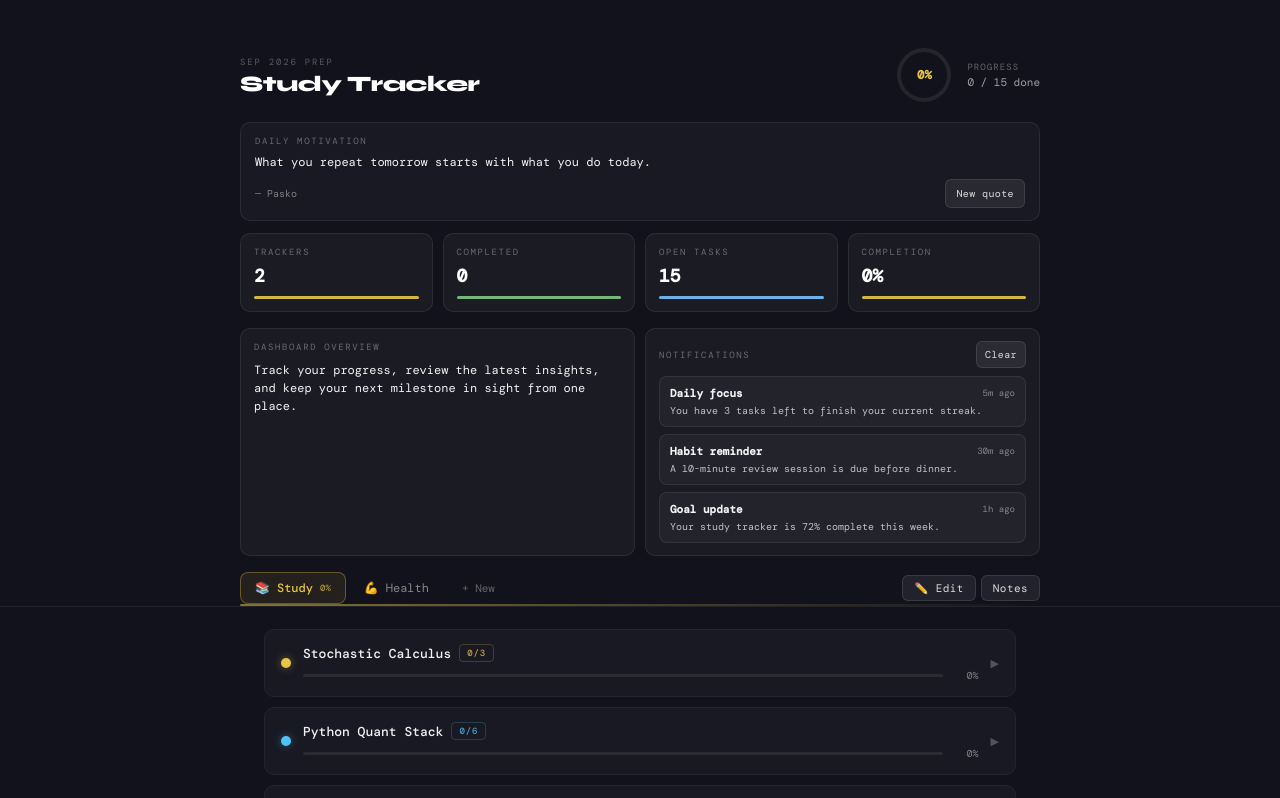
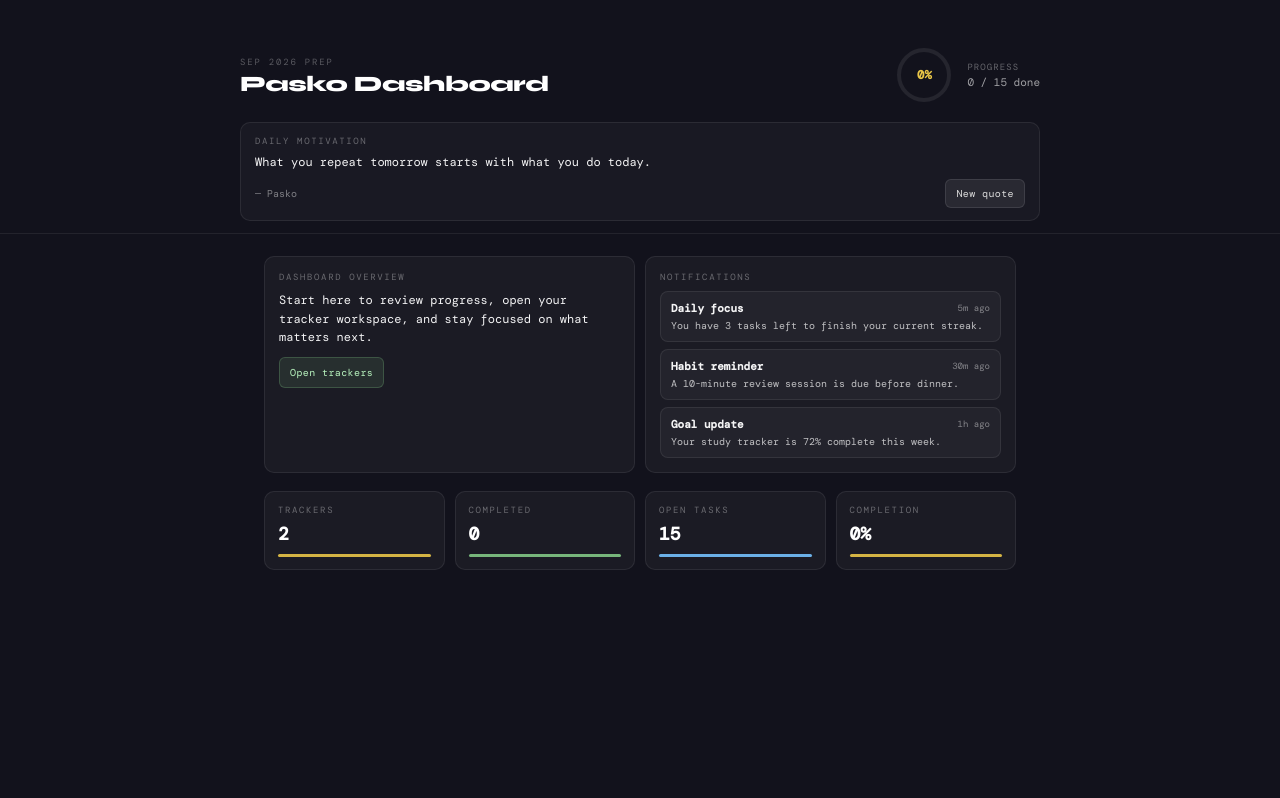
Before and after one commit to devrajAroy/personaltracker, a React (Vite) app: page / in a window 1280 px wide. Shown: the top 798 px of the page. Built offline with nearby package versions, Linux system fonts and the light colour scheme; a web font is replaced by a local one.

Commit message:
Make dashboard the default landing view

```diff
--- a/src/PersonalProject.jsx
+++ b/src/PersonalProject.jsx
@@ -157,6 +157,7 @@ export default function App() {
   const [showIosInstallHint, setShowIosInstallHint] = useState(false);
   const [isIos, setIsIos] = useState(false);
   const [isStandalone, setIsStandalone] = useState(false);
+  const [viewMode, setViewMode] = useState("dashboard");
   const [motivationQuote, setMotivationQuote] = useState(() =>
     MOTIVATION_QUOTES[Math.floor(Math.random() * MOTIVATION_QUOTES.length)]
   );
@@ -351,7 +352,7 @@ export default function App() {
           <div style={{display:"flex",alignItems:"center",justifyContent:"space-between",marginBottom:18,flexWrap:"wrap",gap:12}}>
             <div>
               <div style={{fontSize:9,letterSpacing:"0.2em",color:"rgba(255,255,255,0.3)",marginBottom:5,textTransform:"uppercase"}}>Sep 2026 Prep</div>
-              <h1 style={{fontFamily:"'Syne',sans-serif",fontSize:22,fontWeight:800,letterSpacing:"-0.02em",color:"#fff",lineHeight:1}}>{tracker.name} Tracker</h1>
+              <h1 style={{fontFamily:"'Syne',sans-serif",fontSize:22,fontWeight:800,letterSpacing:"-0.02em",color:"#fff",lineHeight:1}}>{viewMode === "dashboard" ? "Pasko Dashboard" : `${tracker.name} Tracker`}</h1>
             </div>
             <div style={{display:"flex",alignItems:"center",gap:14}}>
               <ProgressRing pct={overall} color={accent} size={58} stroke={4}/>
@@ -373,41 +374,9 @@ export default function App() {
             </div>
           </div>
 
-          <div style={{display:"grid",gridTemplateColumns:"repeat(auto-fit, minmax(180px, 1fr))",gap:10,marginBottom:16}}>
-            {overviewCards.map(card => (
-              <div key={card.label} style={{background:"rgba(255,255,255,0.04)",border:"1px solid rgba(255,255,255,0.08)",borderRadius:10,padding:"12px 13px"}}>
-                <div style={{fontSize:9,letterSpacing:"0.18em",textTransform:"uppercase",color:"rgba(255,255,255,0.35)"}}>{card.label}</div>
-                <div style={{fontSize:18,fontWeight:700,color:"#fff",marginTop:6}}>{card.value}</div>
-                <div style={{height:3,borderRadius:999,background:card.accent,marginTop:8,opacity:0.9}}/>
-              </div>
-            ))}
-          </div>
-
-          <div style={{display:"grid",gridTemplateColumns:"repeat(auto-fit, minmax(280px, 1fr))",gap:10,marginBottom:16}}>
-            <div style={{background:"rgba(255,255,255,0.04)",border:"1px solid rgba(255,255,255,0.08)",borderRadius:10,padding:"12px 13px"}}>
-              <div style={{fontSize:9,letterSpacing:"0.18em",textTransform:"uppercase",color:"rgba(255,255,255,0.35)",marginBottom:8}}>Dashboard overview</div>
-              <div style={{fontSize:12,color:"#f4f4f5",lineHeight:1.5}}>Track your progress, review the latest insights, and keep your next milestone in sight from one place.</div>
-            </div>
-            <div style={{background:"rgba(255,255,255,0.04)",border:"1px solid rgba(255,255,255,0.08)",borderRadius:10,padding:"12px 13px"}}>
-              <div style={{display:"flex",justifyContent:"space-between",alignItems:"center",marginBottom:8}}>
-                <div style={{fontSize:9,letterSpacing:"0.18em",textTransform:"uppercase",color:"rgba(255,255,255,0.35)"}}>Notifications</div>
-                <button className="ctrl-btn" onClick={()=>setNotifications([])} style={{padding:"6px 8px",fontSize:10}}>Clear</button>
-              </div>
-              <div style={{display:"flex",flexDirection:"column",gap:7}}>
-                {notifications.length===0 ? <div style={{fontSize:11,color:"rgba(255,255,255,0.35)"}}>No new notifications.</div> : notifications.map(item => (
-                  <button key={item.id} onClick={()=>setNotifications(p=>p.filter(n=>n.id!==item.id))} style={{textAlign:"left",background:"rgba(255,255,255,0.04)",border:"1px solid rgba(255,255,255,0.08)",borderRadius:8,padding:"9px 10px",color:"#f4f4f5",cursor:"pointer"}}>
-                    <div style={{display:"flex",justifyContent:"space-between",gap:8,alignItems:"center"}}>
-                      <strong style={{fontSize:11}}>{item.title}</strong>
-                      <span style={{fontSize:9,color:"rgba(255,255,255,0.45)"}}>{item.time}</span>
-                    </div>
-                    <div style={{fontSize:10,color:"rgba(255,255,255,0.72)",marginTop:4}}>{item.text}</div>
-                  </button>
-                ))}
-              </div>
-            </div>
-          </div>
-
           {/* Tracker tabs row */}
+          {viewMode === "trackers" && (
+            <>
               <div style={{display:"flex",gap:4,alignItems:"center",overflowX:"auto",paddingBottom:0}}>
                 <div style={{display:"flex",gap:3,flex:1,overflowX:"auto"}}>
                   {trackers.map((t,idx)=>(
@@ -430,21 +399,70 @@ export default function App() {
                 </div>
 
                 {/* Right controls */}
-            <div style={{display:"flex",gap:5,flexShrink:0,paddingLeft:8}}>
+                <div style={{display:"flex",gap:5,flexShrink:0,paddingLeft:8,flexWrap:"wrap",justifyContent:"flex-end"}}>
+                  <button className={`ctrl-btn ${viewMode === "dashboard" ? "active-edit" : ""}`} onClick={()=>{setViewMode("dashboard"); setExpanded(null);}}>
+                    Dashboard
+                  </button>
+                  <button className={`ctrl-btn ${viewMode === "trackers" ? "active-edit" : ""}`} onClick={()=>{setViewMode("trackers"); setExpanded(null);}}>
+                    Trackers
+                  </button>
+                  {viewMode === "trackers" && (
                     <button className={`ctrl-btn ${editMode?"active-edit":""}`} onClick={()=>setEditMode(e=>!e)}>
                       {editMode?"✓ Done":"✏️ Edit"}
                     </button>
+                  )}
                   <button className={`ctrl-btn ${showNotes?"active-edit":""}`} onClick={()=>setShowNotes(s=>!s)}>Notes</button>
                 </div>
               </div>
 
               {/* Active tracker underline */}
               <div style={{height:2,background:`linear-gradient(90deg, ${accent}88, transparent)`,borderRadius:2,marginTop:0}}/>
+            </>
+          )}
         </div>
       </div>
 
       {/* BODY */}
       <div style={{maxWidth:800,margin:"0 auto",padding:"22px 24px"}}>
+        {viewMode === "dashboard" ? (
+          <>
+            <div style={{display:"grid",gridTemplateColumns:"repeat(auto-fit, minmax(280px, 1fr))",gap:10,marginBottom:18}}>
+              <div style={{background:"rgba(255,255,255,0.04)",border:"1px solid rgba(255,255,255,0.08)",borderRadius:10,padding:"14px 14px"}}>
+                <div style={{fontSize:9,letterSpacing:"0.18em",textTransform:"uppercase",color:"rgba(255,255,255,0.35)",marginBottom:8}}>Dashboard overview</div>
+                <div style={{fontSize:12,color:"#f4f4f5",lineHeight:1.55}}>Start here to review progress, open your tracker workspace, and stay focused on what matters next.</div>
+                <button className="ctrl-btn" onClick={()=>setViewMode("trackers")} style={{marginTop:10,padding:"8px 10px",fontSize:10,background:"rgba(129,199,132,0.12)",borderColor:"rgba(129,199,132,0.25)",color:"#b9f5bf"}}>Open trackers</button>
+              </div>
+              <div style={{background:"rgba(255,255,255,0.04)",border:"1px solid rgba(255,255,255,0.08)",borderRadius:10,padding:"14px 14px"}}>
+                <div style={{fontSize:9,letterSpacing:"0.18em",textTransform:"uppercase",color:"rgba(255,255,255,0.35)",marginBottom:8}}>Notifications</div>
+                <div style={{display:"flex",flexDirection:"column",gap:7}}>
+                  {notifications.length===0 ? <div style={{fontSize:11,color:"rgba(255,255,255,0.35)"}}>No new notifications.</div> : notifications.map(item => (
+                    <button key={item.id} onClick={()=>setNotifications(p=>p.filter(n=>n.id!==item.id))} style={{textAlign:"left",background:"rgba(255,255,255,0.04)",border:"1px solid rgba(255,255,255,0.08)",borderRadius:8,padding:"9px 10px",color:"#f4f4f5",cursor:"pointer"}}>
+                      <div style={{display:"flex",justifyContent:"space-between",gap:8,alignItems:"center"}}>
+                        <strong style={{fontSize:11}}>{item.title}</strong>
+                        <span style={{fontSize:9,color:"rgba(255,255,255,0.45)"}}>{item.time}</span>
+                      </div>
+                      <div style={{fontSize:10,color:"rgba(255,255,255,0.72)",marginTop:4}}>{item.text}</div>
+                    </button>
+                  ))}
+                </div>
+              </div>
+            </div>
+            <div style={{display:"grid",gridTemplateColumns:"repeat(auto-fit, minmax(180px, 1fr))",gap:10,marginBottom:18}}>
+              {overviewCards.map(card => (
+                <div key={card.label} style={{background:"rgba(255,255,255,0.04)",border:"1px solid rgba(255,255,255,0.08)",borderRadius:10,padding:"12px 13px"}}>
+                  <div style={{fontSize:9,letterSpacing:"0.18em",textTransform:"uppercase",color:"rgba(255,255,255,0.35)"}}>{card.label}</div>
+                  <div style={{fontSize:18,fontWeight:700,color:"#fff",marginTop:6}}>{card.value}</div>
+                  <div style={{height:3,borderRadius:999,background:card.accent,marginTop:8,opacity:0.9}}/>
+                </div>
+              ))}
+            </div>
+          </>
+        ) : (
+          <>
+            <div style={{display:"flex",alignItems:"center",justifyContent:"space-between",gap:10,marginBottom:12,flexWrap:"wrap"}}>
+              <button className="ctrl-btn" onClick={()=>setViewMode("dashboard")} style={{padding:"8px 10px",fontSize:10,background:"rgba(255,255,255,0.06)",borderColor:"rgba(255,255,255,0.12)"}}>← Back to dashboard</button>
+              <span style={{fontSize:11,color:"rgba(255,255,255,0.45)"}}>Trackers workspace</span>
+            </div>
 
         {/* Notes */}
         {showNotes && (
@@ -573,6 +591,8 @@ export default function App() {
             })}
           </div>
         )}
+          </>
+        )}
       </div>
 
     </div>
```
Lines whose indentation alone changed are shown as unchanged.
